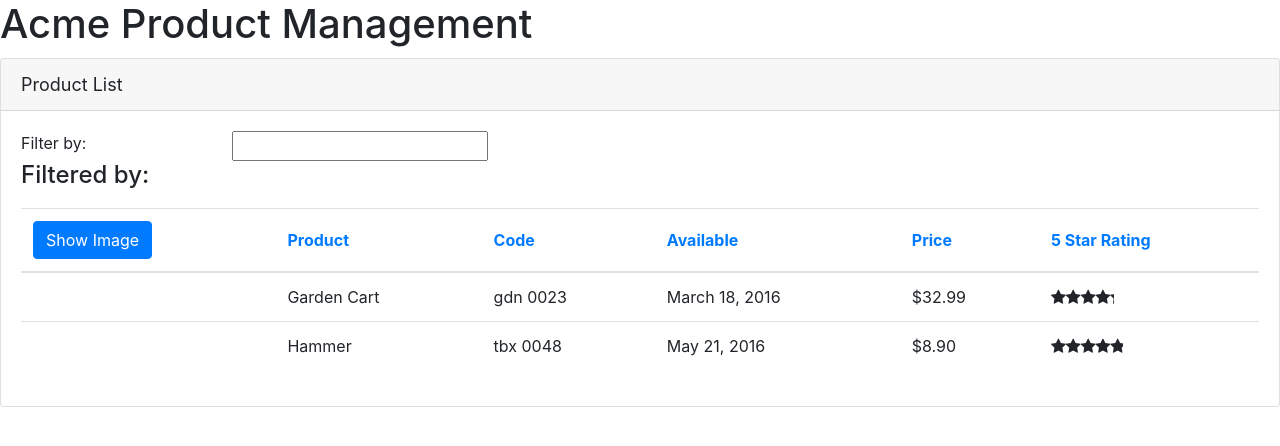
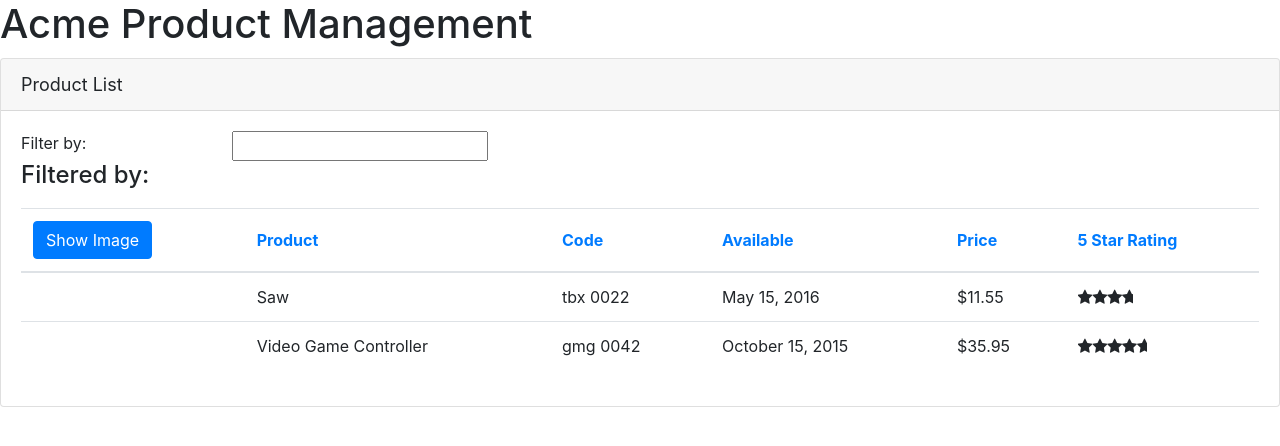
Before and after one commit to SamPlifier/psProductManager, an Angular app: page / in a window 1280 px wide. Shown: the top 446 px of the page. Built offline with nearby package versions, Linux system fonts and the light colour scheme.

Commit message:
created product service + registered in root injector

```diff
--- a/src/app/products/product-list.component.ts
+++ b/src/app/products/product-list.component.ts
@@ -1,5 +1,6 @@
 import { Component, OnInit } from '@angular/core';
 import { IProduct } from './product';
+import { ProductService } from './product.service';
 
 @Component({
   selector: 'pm-products',
@@ -21,28 +22,8 @@
       this.filteredProducts = this.listFilter ? this.performFilter(this.listFilter) : this.products;
   }
   // typescript declaration when data type is unknown or unimportant
-  products: IProduct[] = [{
-    'productId': 2,
-    'productName': 'Garden Cart',
-    'productCode': 'GDN-0023',
-    'releaseDate': 'March 18, 2016',
-    'description': '15 gallon capacity rolling garden cart',
-    'price': 32.99,
-    'starRating': 4.2,
-    'imageUrl': 'https://openclipart.org/image/300px/svg_to_png/58471/garden_cart.png'
-  },
-    {
-      'productId': 5,
-      'productName': 'Hammer',
-      'productCode': 'TBX-0048',
-      'releaseDate': 'May 21, 2016',
-      'description': 'Curved claw steel hammer',
-      'price': 8.9,
-      'starRating': 4.8,
-      'imageUrl': 'https://openclipart.org/image/300px/svg_to_png/73/rejon_Hammer.png'
-  }];
-  constructor() {
-      this.filteredProducts = this.products;
+  products: IProduct[] = [];
+  constructor(private productService: ProductService) {
       this.listFilter = '';
   }
   onRatingClicked(msg: string): void {
@@ -58,6 +39,7 @@
       this.showImage = !this.showImage;
   }
   ngOnInit(): void {
-      console.log('On init');
+      this.products = this.productService.getProducts();
+      this.filteredProducts = this.products;
   }
 }
--- /dev/null
+++ b/src/app/products/product.service.ts
@@ -0,0 +1,30 @@
+import { Injectable } from '@angular/core';
+import { IProduct } from './product';
+
+@Injectable({
+    providedIn: 'root'
+})
+export class ProductService {
+    getProducts(): IProduct[] {
+        return [{
+          "productId": 8,
+          "productName": "Saw",
+          "productCode": "TBX-0022",
+          "releaseDate": "May 15, 2016",
+          "description": "15-inch steel blade hand saw",
+          "price": 11.55,
+          "starRating": 3.7,
+          "imageUrl": "https://openclipart.org/image/300px/svg_to_png/27070/egore911_saw.png"
+        },
+        {
+          "productId": 10,
+          "productName": "Video Game Controller",
+          "productCode": "GMG-0042",
+          "releaseDate": "October 15, 2015",
+          "description": "Standard two-button video game controller",
+          "price": 35.95,
+          "starRating": 4.6,
+          "imageUrl": "https://openclipart.org/image/300px/svg_to_png/120337/xbox-controller_01.png"
+        }];
+    }
+}
```
